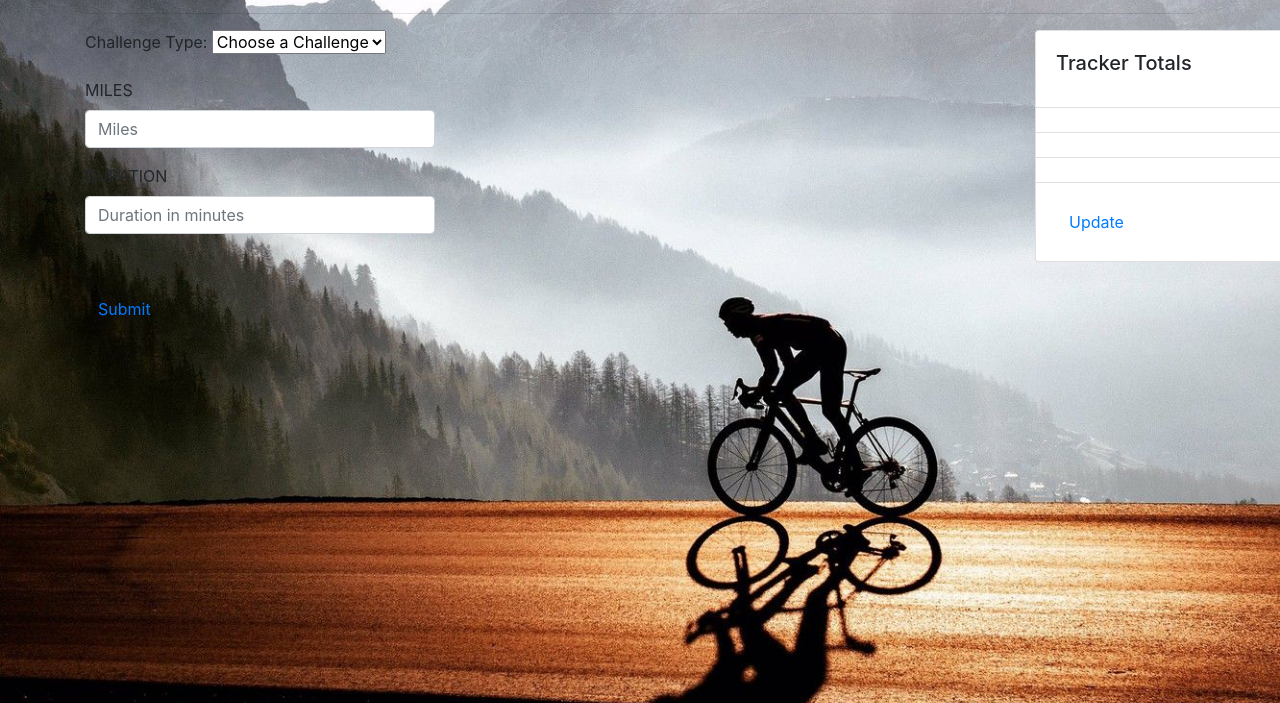
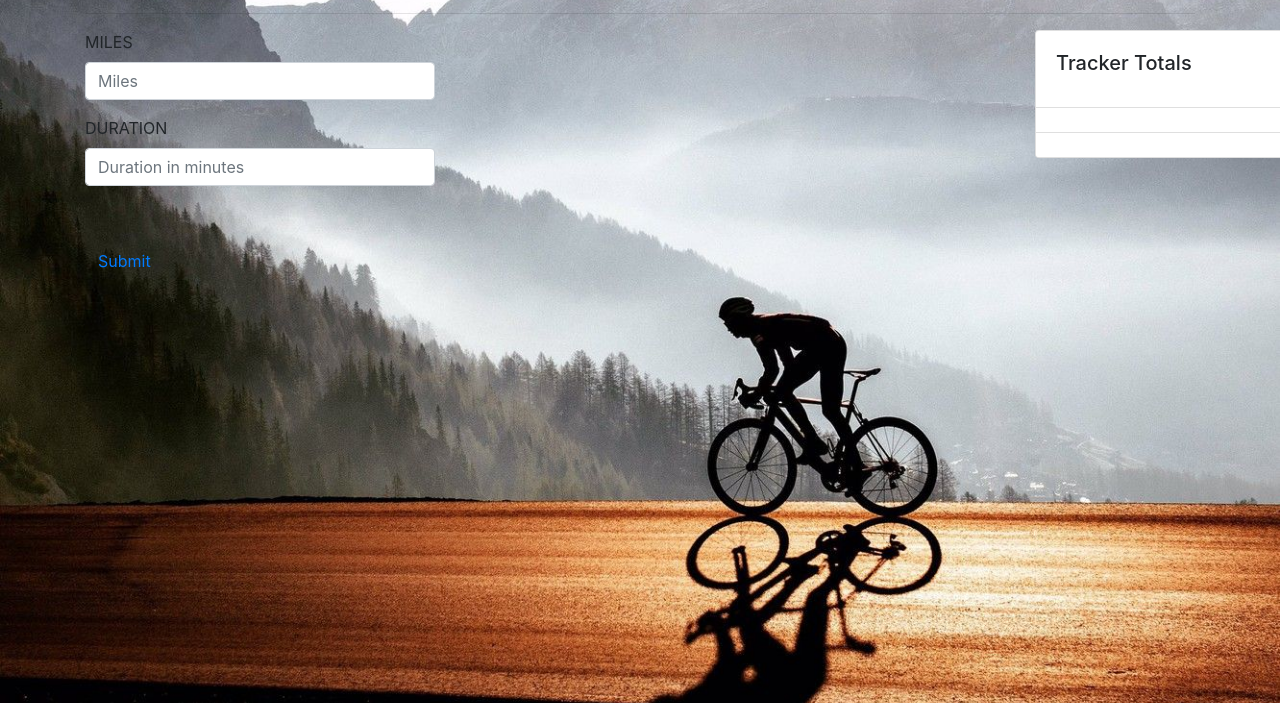
Before and after one commit to jpanakkal22/cycle_tracker, a website: page public/members.html in a window 1280 px wide. Shown: the part 97-800 px from the top of the page. Drawn offline with nearby package versions, Linux system fonts and the light colour scheme; no server answers.

Commit message:
remove form group select and options

```diff
--- a/public/members.html
+++ b/public/members.html
@@ -31,17 +31,6 @@
       <div class="col-sm-4">
         <form>
           <div class="form-group">
-            <label for="type">Challenge Type:</label>
-            <select name="type" id="challenge-type">
-              <option display hidden>Choose a Challenge</option>
-              <option value="12-MILE">12 MILE</option>
-              <option value="30-MILE">30 MILE</option>
-              <option value="50-MILE">50 MILE</option>
-              <option value="75-MILE">75 MILE</option>
-              <option value="CENTURY-RIDE!">CENTURY RIDE!</option>
-            </select>
-          </div>
-          <div class="form-group">
             <label for="exampleInputMiles">MILES</label>
             <input type="Miles" class="form-control" id="miles-input" placeholder="Miles">
           </div>
@@ -60,25 +49,16 @@
       <div class="col-sm-6"></div>
       <div class="col-sm-2">
         <div class="card" style="width: 18rem;">
-
           <div class="card-body">
             <h5 class="card-title">Tracker Totals</h5>
-
           </div>
           <ul class="list-group list-group-flush">
-            <li class="list-group-item" id="challenge"></li>
             <li class="list-group-item" id="miles"></li>
             <li class="list-group-item" id="duration"></li>
           </ul>
-          <div class="card-body">
-            <button type="button" class="btn btn-link update">Update</button>
-
-          </div>
         </div>
-
       </div>
     </div>
-
     </div>
   </div>
   <script src="https://cdnjs.cloudflare.com/ajax/libs/jquery/3.2.1/jquery.min.js"></script>
```
